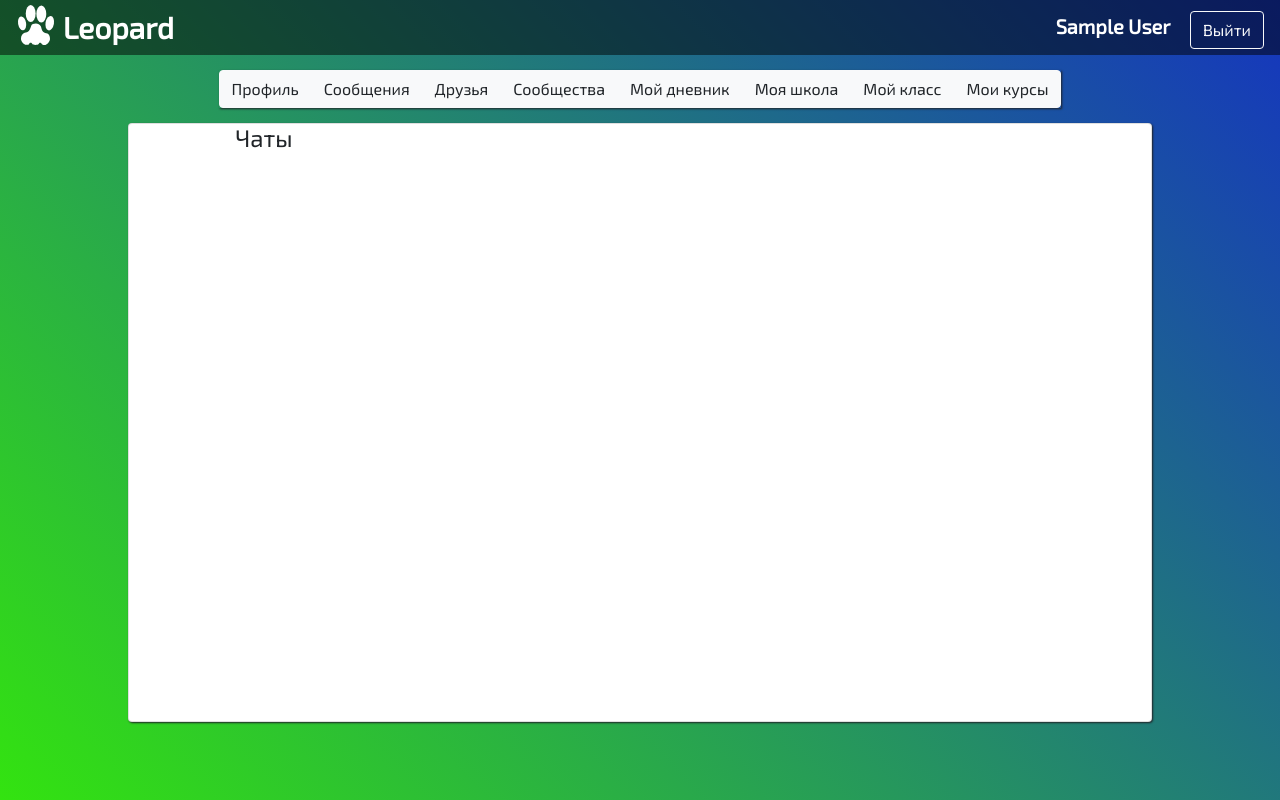
After one commit to VinokurovGeorgiyy/LeopardLMS, a Flask app: page /messenger in a window 1280 px wide. The commit adds this page. Run offline with Flask 2, Linux system fonts and the light colour scheme; a user stored in the database is signed in; tables that the repository leaves empty hold one stand-in row (values such as "Sample post"); some libraries are stand-ins or nearby versions.

Commit message:
Добавлена возможность добавления Пользователя в друзья Начинается разработка Мессенджера

```diff
--- a/main.py
+++ b/main.py
@@ -1,5 +1,5 @@
 from flask import Flask, render_template, redirect, abort, url_for
-from flask_login import LoginManager, current_user, login_user, logout_user
+from flask_login import LoginManager, current_user, login_user, logout_user, login_required
 
 from forms import LoginForm, UserRegistrationForm
 
@@ -28,6 +28,20 @@ def homepage():
     return render_template("homepage.html")
 
 
+@app.route('/add-to-friends/user-<int:user_id>')
+@login_required
+def add_to_friends(user_id):
+    session = db_session.create_session()
+    user = session.query(User).get(user_id)
+    if user and user.id != current_user.id:
+        if current_user.add_friend(user_id):
+            user.add_friend(current_user.id)
+            session.add(current_user)
+            session.add(user)
+            session.commit()
+    return redirect(url_for('friends'))
+
+
 @app.route('/id-<int:user_id>')
 def user_profile(user_id):
     session = db_session.create_session()
@@ -38,13 +52,30 @@ def user_profile(user_id):
     return render_template('profile.html', **params)
 
 
+@app.route('/friends')
+@login_required
+def friends():
+    friends = current_user.get_friends()
+    params = {"friends": friends, "current_user": current_user}
+    return render_template("friends.html", **params)
+
+
 @app.route('/logout')
 def logout():
     logout_user()
     return redirect(url_for('homepage'))
 
 
+@app.route('/messenger')
+@login_required
+def messenger():
+    chats = current_user.chats
+    params = {"chats": chats, "current_user": current_user}
+    return render_template("messenger.html", **params)
+
+
 @app.route('/profile')
+@login_required
 def profile():
     return redirect(url_for('user_profile', user_id=current_user.id))
 
--- a/templates/base.html
+++ b/templates/base.html
@@ -49,6 +49,23 @@
             margin-bottom: 10px;
         }
 
+        .chats-list-area {
+            width: 270px;
+        }
+
+        .chats-list-body {
+            overflow-y: auto;
+            height: 70vh;
+            min-height: 360px;
+        }
+
+        .chats-list-header {
+            text-align: center;
+        }
+
+        .chats-list-footer {
+        }
+
         .content {
             margin-top: 15px;
             width: 100%;
@@ -61,6 +78,17 @@
         .leopard-lms-nav {
             background-color: rgba(0, 0, 0, 0.5)!important;
             padding: 0rem 1rem;
+        }
+
+        .main-user-profile-photo {
+            width: 192px;
+            height: 192px;
+            padding-bottom: 10px;
+        }
+
+        .messenger {
+            width: 100%;
+            padding: 0px;
         }
 
         .page-content {
--- a/templates/homepage.html
+++ b/templates/homepage.html
@@ -5,8 +5,8 @@
 {% endblock %}
 
 {% block authorisation_panel %}
-    <a href="/sign-in" class="btn btn-outline-light" style="color: grey">Войти в LMS</a>
-    <a href="/sign-up" class="btn btn-outline-light" style="color: grey">Регистрация</a>
+    <a href="{{url_for('sign_in')}}" class="btn btn-outline-light">Войти в LMS</a>
+    <a href="{{url_for('sign_up')}}" class="btn btn-outline-light">Регистрация</a>
 {% endblock %}
 
 {% block content %}
--- /dev/null
+++ b/templates/messenger.html
@@ -0,0 +1,22 @@
+{% extends "workspace.html" %}
+
+{% block title %}Сообщения{% endblock %}
+
+{% block page_content %}
+    <div class="page-content" id="page-content">
+        <div class="card messenger">
+            <div class="chats-list-area">
+                <div class="chats-list-header"><h4>Чаты</h4></div>
+                <div class="chats-list-body">
+                    {% for chat in chats %}
+                        <div class="chat-list-item"></div>
+                    {% endfor %}
+                </div>
+                <div class="chats-list-footer"></div>
+            </div>
+            <div class="chat-area">
+
+            </div>
+        </div>
+    </div>
+{% endblock %}
--- a/templates/workspace.html
+++ b/templates/workspace.html
@@ -1,18 +1,21 @@
 {% extends "base.html" %}
 
 {% block authorisation_panel %}
-    <a href="/profile" class="navbar-brand white-nav-link" style="font-size: 20px">
+    <a href="{{url_for('profile')}}" class="navbar-brand white-nav-link" style="font-size: 20px">
         {{ current_user.first_name }} {{ current_user.last_name }}
     </a>
-    <img src="{{current_user.profile_photo}}" width="40" height="40" style="border-radius: 20px">
+    <a class="btn btn-outline-light" href="{{url_for('logout')}}">
+        Выйти
+    </a>
+
 {% endblock %}
 
 {% block content %}
 <div class="user-navbar">
     <div class="btn-group user-navbar-buttons" role="group" aria-label="User navbar" id="user-navbar-buttons">
-        <a class="btn btn-light" href="/profile">Профиль</a>
-        <a class="btn btn-light" href="/messages">Сообщения</a>
-        <a class="btn btn-light" href="/friends">Друзья</a>
+        <a class="btn btn-light" href="{{url_for('profile')}}">Профиль</a>
+        <a class="btn btn-light" href="{{url_for('messenger')}}">Сообщения</a>
+        <a class="btn btn-light" href="{{url_for('friends')}}">Друзья</a>
         <a class="btn btn-light" href="#">Сообщества</a>
         <a class="btn btn-light" href="#">Мой дневник</a>
         <a class="btn btn-light" href="#">Моя школа</a>
```
Also changed, not shown: data/users.py (+21 -0 lines), templates/friends.html (added, +14 -0 lines), templates/profile.html (+16 -1 lines).
